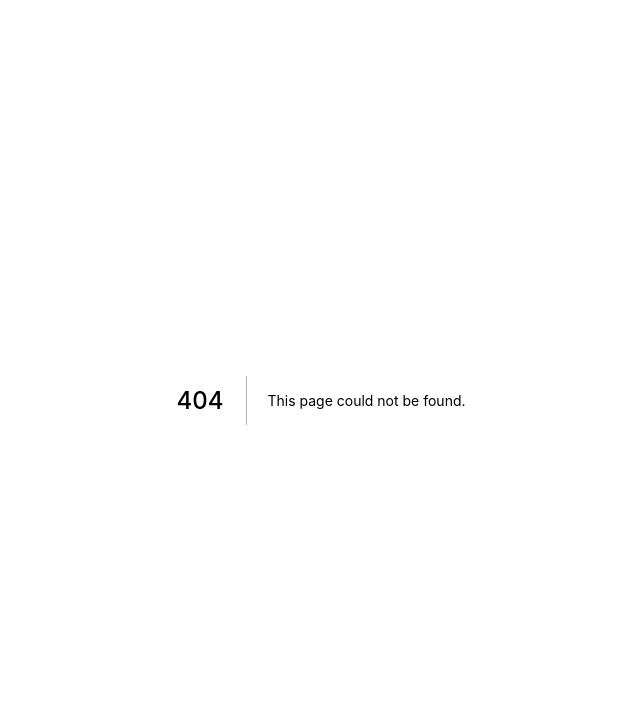
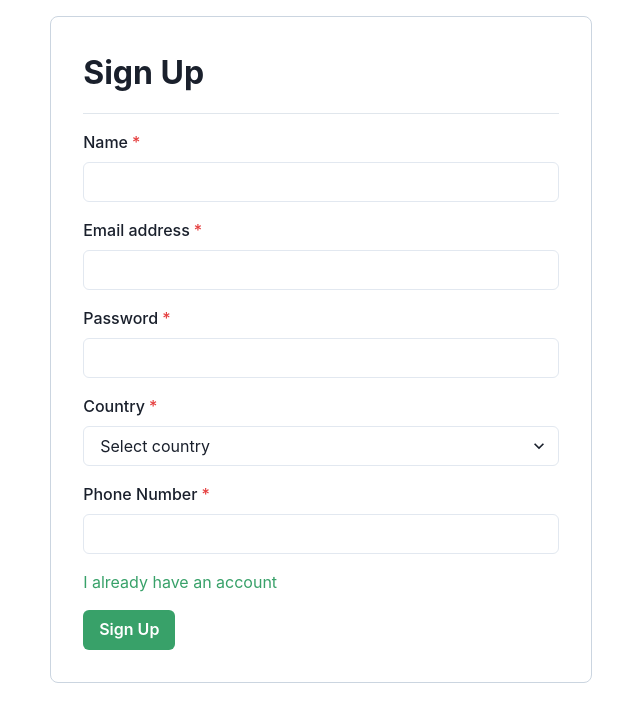
Before and after one commit to ralflopez/bahagi-digital-wallet-frontend, a Next.js app: page /auth/signup in a window 1280 px wide. Before the commit this address had no page. Shown: the top 722 px of the page, without its empty margins (319-959 px from the left). Built offline with nearby package versions, Linux system fonts and the light colour scheme.

Commit message:
:sparkles: add signup page

```diff
--- a/graphql/generated/graphql.tsx
+++ b/graphql/generated/graphql.tsx
@@ -581,6 +581,13 @@ export type CountriesQueryVariables = Exact<{ [key: string]: never; }>;
 
 export type CountriesQuery = { __typename?: 'Query', countries: Array<{ __typename?: 'Country', id: string, name: string, mobileCode: string, currency: { __typename?: 'Currency', id: string, name: string, symbol: string } }> };
 
+export type SignUpMutationVariables = Exact<{
+  signUpInput: SignUpInput;
+}>;
+
+
+export type SignUpMutation = { __typename?: 'Mutation', signUp: { __typename?: 'User', id: string, name: string, email: string, role: Role } };
+
 
 export const CountriesDocument = gql`
     query Countries {
@@ -623,3 +630,39 @@ export function useCountriesLazyQuery(baseOptions?: Apollo.LazyQueryHookOptions<
 export type CountriesQueryHookResult = ReturnType<typeof useCountriesQuery>;
 export type CountriesLazyQueryHookResult = ReturnType<typeof useCountriesLazyQuery>;
 export type CountriesQueryResult = Apollo.QueryResult<CountriesQuery, CountriesQueryVariables>;
+export const SignUpDocument = gql`
+    mutation SignUp($signUpInput: SignUpInput!) {
+  signUp(signUpInput: $signUpInput) {
+    id
+    name
+    email
+    role
+  }
+}
+    `;
+export type SignUpMutationFn = Apollo.MutationFunction<SignUpMutation, SignUpMutationVariables>;
+
+/**
+ * __useSignUpMutation__
+ *
+ * To run a mutation, you first call `useSignUpMutation` within a React component and pass it any options that fit your needs.
+ * When your component renders, `useSignUpMutation` returns a tuple that includes:
+ * - A mutate function that you can call at any time to execute the mutation
+ * - An object with fields that represent the current status of the mutation's execution
+ *
+ * @param baseOptions options that will be passed into the mutation, supported options are listed on: https://www.apollographql.com/docs/react/api/react-hooks/#options-2;
+ *
+ * @example
+ * const [signUpMutation, { data, loading, error }] = useSignUpMutation({
+ *   variables: {
+ *      signUpInput: // value for 'signUpInput'
+ *   },
+ * });
+ */
+export function useSignUpMutation(baseOptions?: Apollo.MutationHookOptions<SignUpMutation, SignUpMutationVariables>) {
+        const options = {...defaultOptions, ...baseOptions}
+        return Apollo.useMutation<SignUpMutation, SignUpMutationVariables>(SignUpDocument, options);
+      }
+export type SignUpMutationHookResult = ReturnType<typeof useSignUpMutation>;
+export type SignUpMutationResult = Apollo.MutationResult<SignUpMutation>;
+export type SignUpMutationOptions = Apollo.BaseMutationOptions<SignUpMutation, SignUpMutationVariables>;
--- /dev/null
+++ b/pages/auth/signup.tsx
@@ -0,0 +1,231 @@
+import {
+  Alert,
+  AlertIcon,
+  AlertDescription,
+  Box,
+  Button,
+  Container,
+  Divider,
+  FormControl,
+  FormLabel,
+  Input,
+  Select,
+  Text,
+  FormErrorMessage,
+  Link,
+} from "@chakra-ui/react"
+import React, { useState } from "react"
+import { useMutation } from "@apollo/client"
+import {
+  SignUpDocument,
+  SignUpMutation,
+  SignUpMutationVariables,
+} from "../../graphql/generated/graphql"
+import { useRouter } from "next/router"
+
+const validateEmail = (email: string) => {
+  return email
+    .toLowerCase()
+    .match(
+      /^(([^<>()[\]\\.,;:\s@"]+(\.[^<>()[\]\\.,;:\s@"]+)*)|(".+"))@((\[[0-9]{1,3}\.[0-9]{1,3}\.[0-9]{1,3}\.[0-9]{1,3}\])|(([a-zA-Z\-0-9]+\.)+[a-zA-Z]{2,}))$/
+    )
+}
+
+const Signup = () => {
+  const router = useRouter()
+  const [name, setName] = useState({ value: "", error: "" })
+  const [email, setEmail] = useState({ value: "", error: "" })
+  const [password, setPassword] = useState({ value: "", error: "" })
+  const [country, setCountry] = useState({ value: "", error: "" })
+  const [phoneNumber, setPhoneNumber] = useState({ value: "", error: "" })
+  const [formError, setFormError] = useState("")
+
+  const [signup, { loading, error, data }] = useMutation<
+    SignUpMutation,
+    SignUpMutationVariables
+  >(SignUpDocument)
+
+  const handleName = (e: React.ChangeEvent<HTMLInputElement>) => {
+    const value = e.target.value
+    if (value.length < 2) {
+      setName({ value, error: "Name must be at least 2 characters" })
+    } else {
+      setName({ value, error: "" })
+    }
+  }
+
+  const handleEmail = (e: React.ChangeEvent<HTMLInputElement>) => {
+    const value = e.target.value
+    if (validateEmail(value)) {
+      setEmail({ value, error: "" })
+    } else {
+      setEmail({ value, error: "Email is invalid" })
+    }
+  }
+
+  const handlePassword = (e: React.ChangeEvent<HTMLInputElement>) => {
+    const value = e.target.value
+    if (value.length < 8) {
+      setPassword({ value, error: "Password must be at least 8 characters" })
+    } else {
+      setPassword({ value, error: "" })
+    }
+  }
+
+  const handleCountry = (e: React.ChangeEvent<HTMLSelectElement>) => {
+    const value = e.target.value
+    if (!value) {
+      setCountry({ value, error: "Please select a country" })
+    } else {
+      setCountry({ value, error: "" })
+    }
+  }
+
+  const handlePhoneNumber = (e: React.ChangeEvent<HTMLInputElement>) => {
+    const value = e.target.value
+    if (value.length < 1 || value.length !== 10) {
+      setPhoneNumber({ value: value, error: "Invalid phone number" })
+    } else {
+      setPhoneNumber({ value: value, error: "" })
+    }
+  }
+
+  const handleSignup = () => {
+    if (name.error || email.error || password.error || country.error) {
+      setFormError("Please fill out all fields")
+      return
+    } else if (
+      name.value.length < 1 ||
+      email.value.length < 1 ||
+      password.value.length < 1 ||
+      country.value.length < 1
+    ) {
+      setFormError("Please fill out all fields")
+      return
+    }
+
+    signup({
+      variables: {
+        signUpInput: {
+          countryId: country.value,
+          email: email.value,
+          password: password.value,
+          name: name.value,
+          phoneNumber: phoneNumber.value,
+        },
+      },
+    })
+  }
+
+  if (loading) return <div>Loading...</div>
+  if (error) {
+    setFormError(error.message)
+  }
+  if (data) {
+    router.replace("/")
+    return
+  }
+
+  return (
+    <Container>
+      <Box
+        as='form'
+        m='4'
+        p='8'
+        border='1px'
+        rounded='lg'
+        borderColor='gray.300'
+      >
+        {formError.length > 0 && (
+          <Alert status='error' mb='4' rounded='lg'>
+            <AlertIcon />
+            <AlertDescription>{formError}</AlertDescription>
+          </Alert>
+        )}
+        <Text fontSize='xx-large' fontWeight='bold' mb='4'>
+          Sign Up
+        </Text>
+        <Divider mb='4' />
+        <FormControl isRequired mb='4' isInvalid={name.error !== ""}>
+          <FormLabel htmlFor='name'>Name</FormLabel>
+          <Input
+            id='name'
+            type='name'
+            value={name.value}
+            onChange={handleName}
+            onBlur={handleName}
+          />
+          {name.error !== "" && (
+            <FormErrorMessage>{name.error}</FormErrorMessage>
+          )}
+        </FormControl>
+        <FormControl isRequired mb='4' isInvalid={email.error !== ""}>
+          <FormLabel htmlFor='email'>Email address</FormLabel>
+          <Input
+            id='email'
+            type='email'
+            value={email.value}
+            onChange={handleEmail}
+            onBlur={handleEmail}
+          />
+          {email.error !== "" && (
+            <FormErrorMessage>{email.error}</FormErrorMessage>
+          )}
+        </FormControl>
+        <FormControl isRequired mb='4' isInvalid={password.error !== ""}>
+          <FormLabel htmlFor='password'>Password</FormLabel>
+          <Input
+            id='password'
+            type='password'
+            value={password.value}
+            onChange={handlePassword}
+            onBlur={handlePassword}
+          />
+          {password.error !== "" && (
+            <FormErrorMessage>{password.error}</FormErrorMessage>
+          )}
+        </FormControl>
+        <FormControl isRequired mb='4' isInvalid={country.error !== ""}>
+          <FormLabel htmlFor='country'>Country</FormLabel>
+          <Select
+            id='country'
+            placeholder='Select country'
+            onChange={handleCountry}
+            onBlur={handleCountry}
+          >
+            <option value='ph'>Philippines</option>
+          </Select>
+          {country.error !== "" && (
+            <FormErrorMessage>{country.error}</FormErrorMessage>
+          )}
+        </FormControl>
+        <FormControl isRequired mb='4' isInvalid={password.error !== ""}>
+          <FormLabel htmlFor='phone-number'>Phone Number</FormLabel>
+          <Input
+            id='phone-number'
+            type='text'
+            value={phoneNumber.value}
+            onChange={handlePhoneNumber}
+            onBlur={handlePhoneNumber}
+          />
+          {phoneNumber.error !== "" && (
+            <FormErrorMessage>{phoneNumber.error}</FormErrorMessage>
+          )}
+        </FormControl>
+        <Link href='/auth/login' color='green.500'>
+          I already have an account
+        </Link>
+        <Button
+          colorScheme='green'
+          mt='4'
+          display='block'
+          onClick={handleSignup}
+        >
+          Sign Up
+        </Button>
+      </Box>
+    </Container>
+  )
+}
+
+export default Signup
```
Also changed, not shown: graphql/query/signup.graphql (added, +8 -0 lines).
